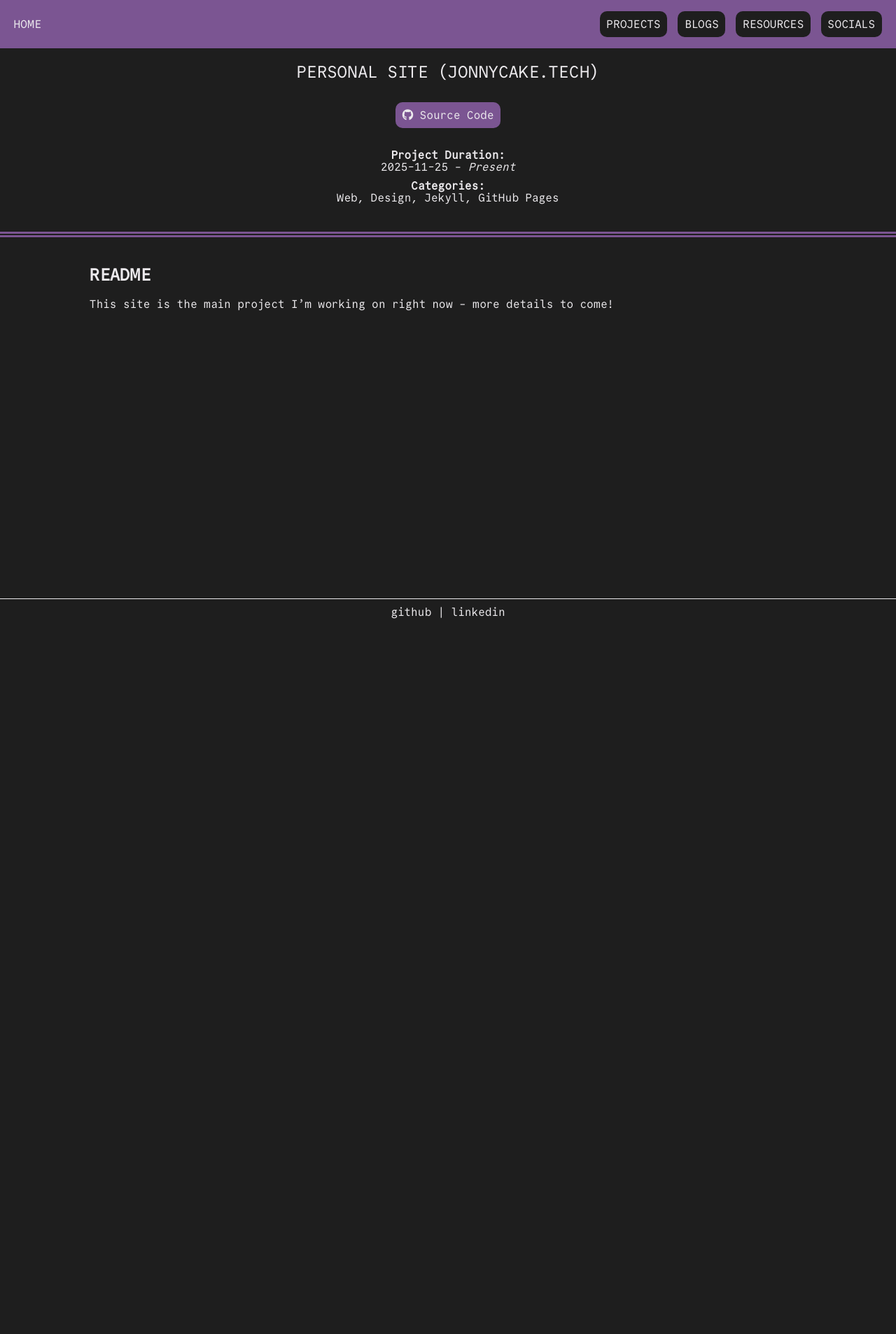
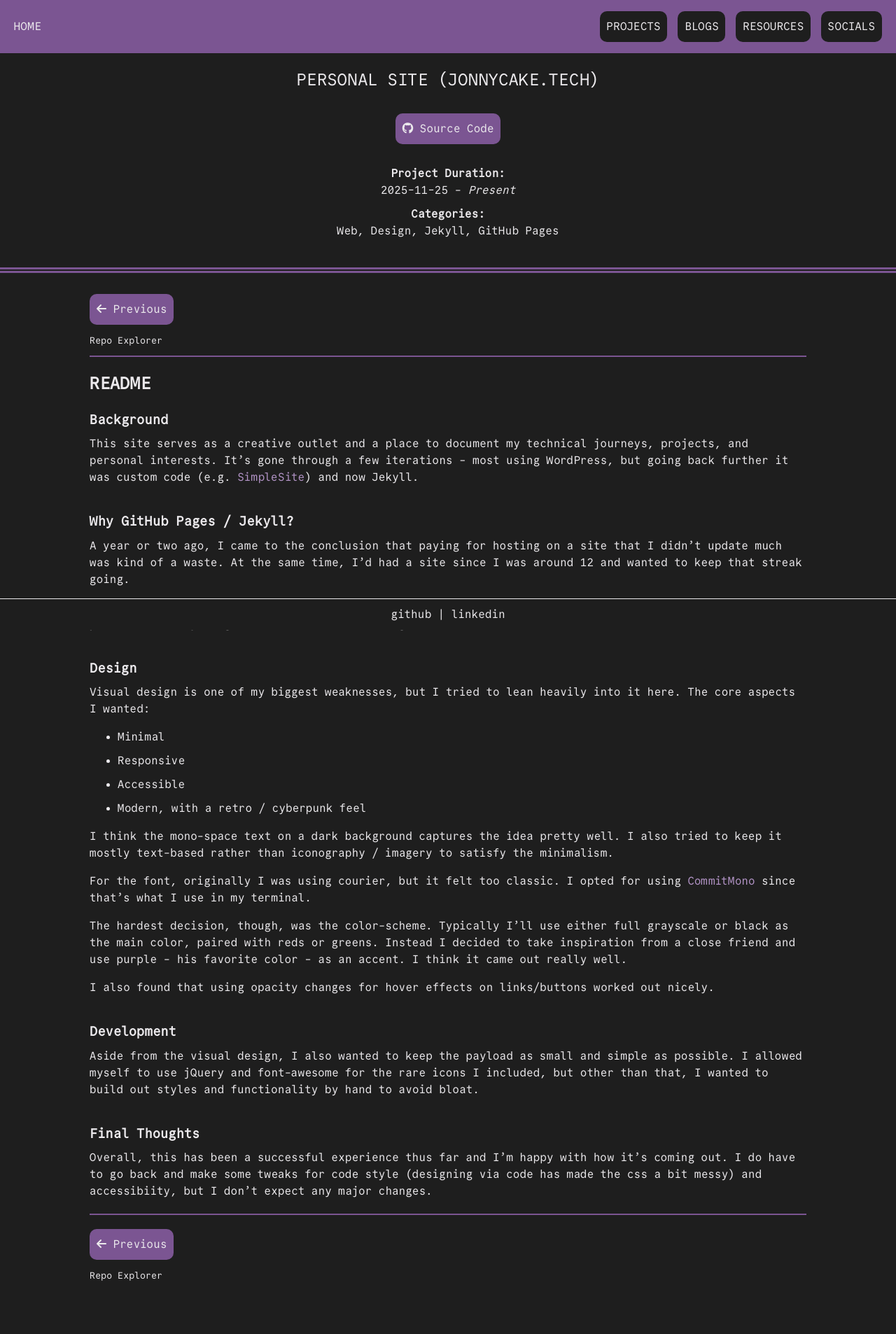
Before and after one commit to Jonnycake/jonnycake.github.io, a Jekyll site: the page built from _projects/Personal-Site.md, in a window 1280 px wide. Shown: the whole page at 70% size. Built offline with Jekyll 4.4.1, drawn with Linux system fonts in a browser that asks for light colours; nearby versions of some CDN libraries; before the commit the page ends 900 px from its top, so only the background shows below that.

Commit message:
Development
- A couple UI tweaks
- Add details to the personal site project
- Add a couple more projects (RepoExplorer & Brainycake)

```diff
--- a/_includes/parts/prev-next-bar.html
+++ b/_includes/parts/prev-next-bar.html
@@ -1,4 +1,8 @@
-<div class="prev-next-bar">
+{% assign position_class="unknown" %}
+{% if include.position %}
+    {% assign position_class = include.position %}
+{% endif %}
+<div class="prev-next-bar prev-next-bar-{{ position_class }}">
     <div class="prev">
         {% if page.previous %}
             <a href="{{ page.previous.url }}" class="button-accent"><i class="fa fa-arrow-left"></i> Previous</a><br/>
--- a/_layouts/default.html
+++ b/_layouts/default.html
@@ -5,6 +5,8 @@
     </section>
 {% endif %}
 <section class="main-content">
-    {{ content }}
+    <div class="md-content">
+        {{ content }}
+    </div>
 </section>
 {% include parts/footer.html %}
--- a/_layouts/project.html
+++ b/_layouts/project.html
@@ -30,9 +30,11 @@
     </section>
 </section>
 <section class="main-content">
-    {% include parts/prev-next-bar.html all_link="/projects.html" %}
+    {% include parts/prev-next-bar.html all_link="/projects.html" position="top" %}
     <h2>README</h2>
-    {{ content }}
-    {% include parts/prev-next-bar.html all_link="/projects.html" %}
+    <div class="md-content">
+        {{ content }}
+    </div>
+    {% include parts/prev-next-bar.html all_link="/projects.html" position="bottom" %}
 </section>
 {% include parts/footer.html %}
--- a/_projects/Personal-Site.md
+++ b/_projects/Personal-Site.md
@@ -5,8 +5,67 @@
 #end_date:
 
 github_link: https://github.com/Jonnycake/jonnycake.github.io
-#demo_link: https://jonnycake.tech/
+#demo_link:
 
 categories: [Web, Design, Jekyll, GitHub Pages]
 ---
-This site is the main project I'm working on right now - more details to come!
+### Background
+
+This site serves as a creative outlet and a place to document my technical
+journeys, projects, and personal interests.  It's gone through a few iterations -
+most using WordPress, but going back further it was custom code (e.g.
+[SimpleSite](/projects/simplesite.html)) and now Jekyll.
+
+
+### Why GitHub Pages / Jekyll?
+
+A year or two ago, I came to the conclusion that paying for hosting on a site
+that I didn't update much was kind of a waste.  At the same time, I'd had a site
+since I was around 12 and wanted to keep that streak going.
+
+Enter GitHub Pages: free hosting that allows the use of a custom domain name.
+The only drawback is that you can't do anything server-side, but, for right now,
+that's fine.
+
+
+### Design
+
+Visual design is one of my biggest weaknesses, but I tried to lean heavily into
+it here.  The core aspects I wanted:
+
+- Minimal
+- Responsive
+- Accessible
+- Modern, with a retro / cyberpunk feel
+
+I think the mono-space text on a dark background captures the idea pretty well.
+I also tried to keep it mostly text-based rather than iconography / imagery to
+satisfy the minimalism.
+
+For the font, originally I was using courier, but it felt too classic.  I opted
+for using [CommitMono](https://commitmono.com/) since that's what I use in my
+terminal.
+
+The hardest decision, though, was the color-scheme.  Typically I'll use either
+full grayscale or black as the main color, paired with reds or greens. Instead
+I decided to take inspiration from a close friend and use purple - his favorite
+color - as an accent.  I think it came out really well.
+
+I also found that using opacity changes for hover effects on links/buttons
+worked out nicely.
+
+
+### Development
+
+Aside from the visual design, I also wanted to keep the payload as small and
+simple as possible.  I allowed myself to use jQuery and font-awesome for the
+rare icons I included, but other than that, I wanted to build out styles and
+functionality by hand to avoid bloat.
+
+
+### Final Thoughts
+
+Overall, this has been a successful experience thus far and I'm happy with how
+it's coming out.  I do have to go back and make some tweaks for code style
+(designing via code has made the css a bit messy) and accessibiity, but I don't
+expect any major changes.
--- a/assets/scripts/style.css
+++ b/assets/scripts/style.css
@@ -260,9 +260,20 @@
             text-align: end;
         }
     }
+
+    &.prev-next-bar-top {
+        padding-bottom: 10px;
+        border-bottom: 2px solid var(--color-accent-dark);
+    }
+
+    &.prev-next-bar-bottom {
+        padding-top: 10px;
+        border-top: 2px solid var(--color-accent-dark);
+    }
 }
 pre {
-    overflow: scroll;
+    overflow: auto;
+    padding: 10px;
 }
 section.project-metadata, section.project-links {
     margin-top: 20px;
@@ -275,6 +286,21 @@
         }
     }
 }
+
+div.md-content {
+    h1, h2, h3, h4, h5, h6 {
+        margin-bottom: 0;
+
+        + p {
+            margin-top: 0.5em;
+        }
+
+        &:not(:first-child) {
+            margin-top: 2em;
+        }
+    }
+}
+
 
 @media screen and (max-width: 725px) {
     section.callouts {
@@ -299,4 +325,5 @@
 }
 * {
     overflow-wrap: break-word;
+    line-height: 1.5em;
 }
```
Also changed, not shown: _layouts/post.html (+5 -3 lines), _projects/Brainycake.md (added, +39 -0 lines), _projects/RepoExplorer.md (added, +41 -0 lines).
